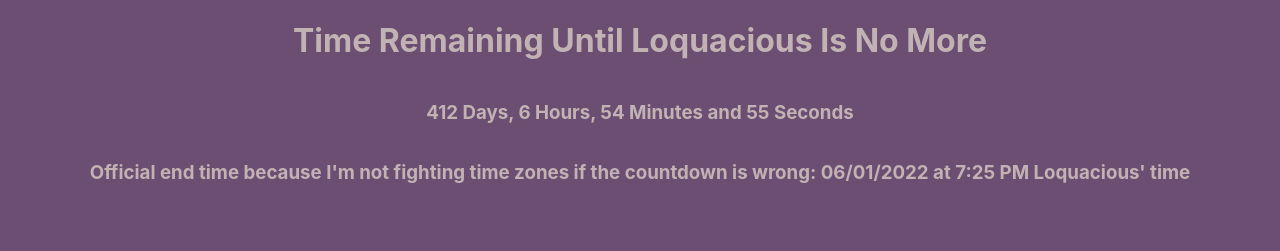
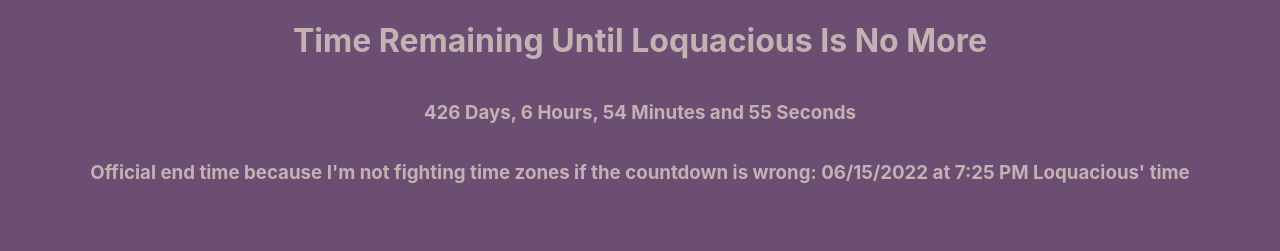
Before and after one commit to chabermehl/lukey, a React (Create React App) app: page / in a window 1280 px wide. Shown: the top 251 px of the page. Built offline with nearby package versions, Linux system fonts and the light colour scheme.

Commit message:
Update end date

```diff
--- a/src/components/NickName/NickName.tsx
+++ b/src/components/NickName/NickName.tsx
@@ -1,7 +1,7 @@
 import React, { useState, useEffect } from "react";
 import "./style.css";
 
-const LAST_DAY = "06/01/2022";
+const LAST_DAY = "06/15/2022";
 
 const NickName: React.FC = () => {
   const getTimeLeft = () => {
```
